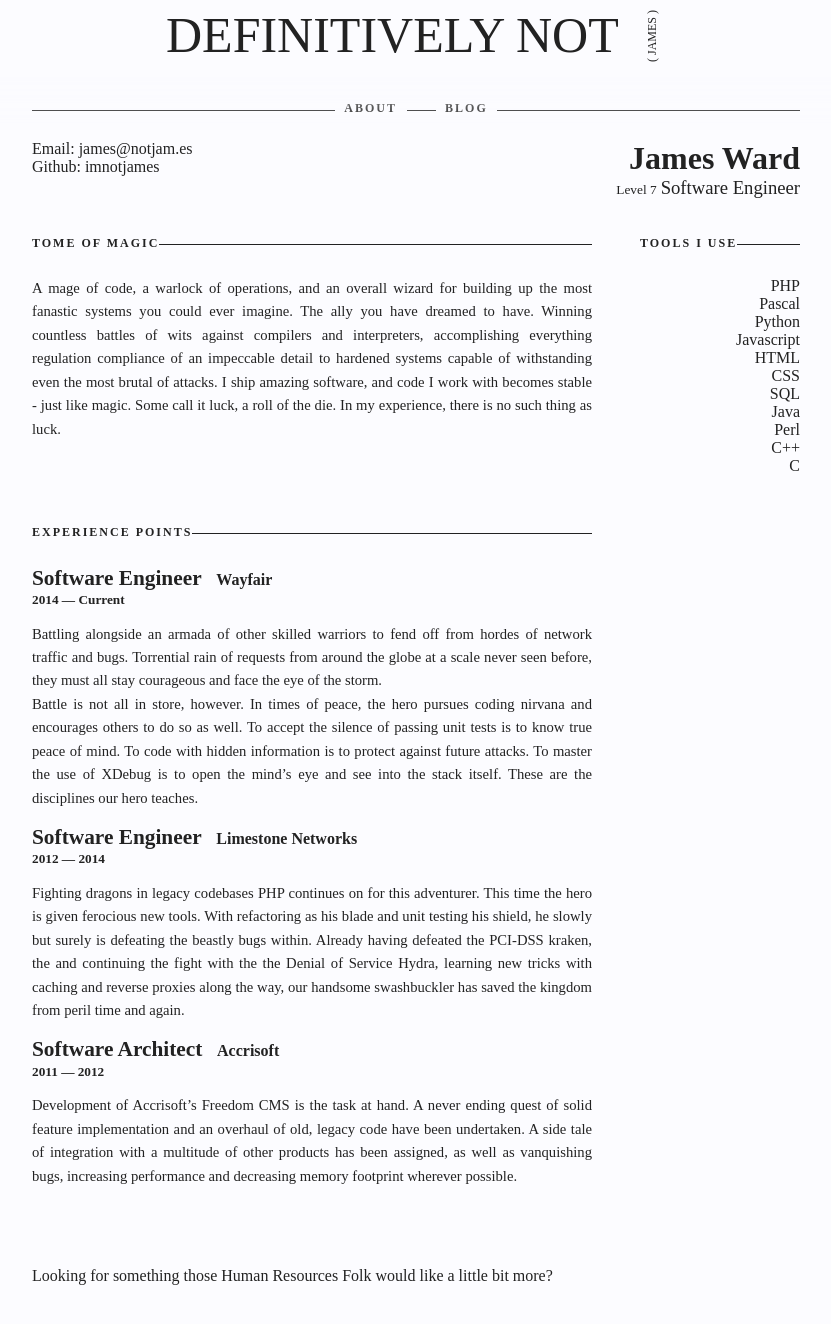
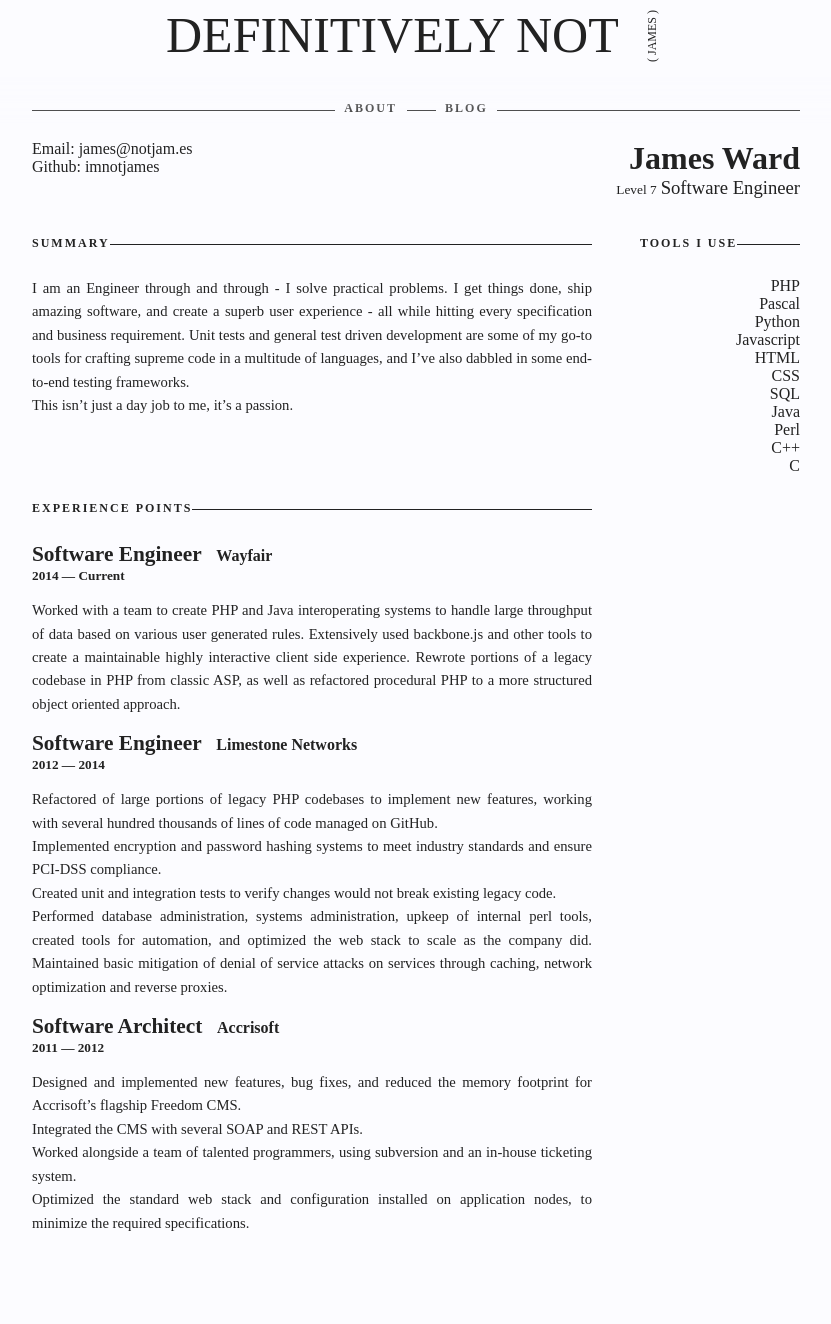
Before and after one commit to imnotjames/imnotjames.github.io, a Jekyll site: the page built from resume.html, in a window 1280 px wide and 1334 px high. Shown: the top 1324 px of the window, without its empty margins (224-1055 px from the left). Built offline with Jekyll 4.4.1, drawn with Linux system fonts in a browser that asks for light colours; some web fonts are replaced; Markdown is read by kramdown in place of the engine named in the settings.

Commit message:
remove the goofy summary since it might be harming things

```diff
--- a/_data/resume.json
+++ b/_data/resume.json
@@ -26,17 +26,7 @@
 			frameworks.
 
 
-			This isn't just a day job to me, it's a passion.",
-		"goofySummary":
-			"A mage of code, a warlock of operations, and an overall wizard for
-			building up the most fanastic systems you could ever imagine. The
-			ally you have dreamed to have. Winning countless battles of wits
-			against compilers and interpreters, accomplishing everything
-			regulation compliance of an impeccable detail to hardened systems
-			capable of withstanding even the most brutal of attacks. I ship
-			amazing software, and code I work with becomes stable -
-			just like magic. Some call it luck, a roll of the die. In my
-			experience, there is no such thing as luck."
+			This isn't just a day job to me, it's a passion."
 	},
 	"work": [
 		{
@@ -55,21 +45,6 @@
 				Rewrote portions of a legacy codebase in PHP from classic ASP,
 				as well as refactored procedural PHP to a more structured object
 				oriented approach.",
-			"goofySummary":
-				"Battling alongside an armada of other skilled warriors to fend
-				off from hordes of network traffic and bugs.  Torrential rain of
-				requests from around the globe at a scale never seen before,
-				they must all stay courageous and face the eye of the storm.
-
-
-				Battle is not all in store, however.  In times of peace, the
-				hero pursues coding nirvana and encourages others to do so as
-				well.  To accept the silence of passing unit tests is to know
-				true peace of mind. To code with hidden information is to
-				protect against future attacks.  To master the use of XDebug is
-				to open the mind's eye and see into the stack itself.
-
-				These are the disciplines our hero teaches.",
 			"highlights": []
 		},
 		{
@@ -98,15 +73,6 @@
 				Maintained basic mitigation of denial of service attacks on
 				services through caching, network optimization and reverse
 				proxies.",
-			"goofySummary":
-				"Fighting dragons in legacy codebases PHP continues on for this
-				adventurer. This time the hero is given ferocious new tools.
-				With refactoring as his blade and unit testing his shield, he
-				slowly but surely is defeating the beastly bugs within. Already
-				having defeated the PCI-DSS kraken, the and continuing the fight
-				with the the Denial of Service Hydra, learning new tricks with
-				caching and reverse proxies along the way, our handsome
-				swashbuckler has saved the kingdom from peril time and again.",
 			"highlights": []
 		},
 		{
@@ -129,13 +95,6 @@
 
 				Optimized the standard web stack and configuration installed on
 				application nodes, to minimize the required specifications.",
-			"goofySummary":
-				"Development of Accrisoft's Freedom CMS is the task at hand. A
-				never ending quest of solid feature implementation and an
-				overhaul of old, legacy code have been undertaken. A side tale
-				of integration with a multitude of other products has been
-				assigned, as well as vanquishing bugs, increasing performance
-				and decreasing memory footprint wherever possible.",
 			"highlights": []
 		}
 	],
--- a/resume.html
+++ b/resume.html
@@ -49,11 +49,11 @@ title: Resume
 			<article id="about_summary">
 				<header>
 					<h2 class="title">
-						Tome of Magic
+						Summary
 					</h2>
 				</header>
 				<blockquote>
-					{{ resume.basics.goofySummary | markdownify }}
+					{{ resume.basics.summary | markdownify }}
 				</blockquote>
 			</article>
 
@@ -87,7 +87,7 @@ title: Resume
 								</span>
 							</h5>
 							<blockquote>
-								{{ experience.goofySummary | markdownify }}
+								{{ experience.summary | markdownify }}
 							</blockquote>
 						</li>
 					{% endfor %}
@@ -95,10 +95,4 @@ title: Resume
 			</article>
 		</div>
 	</div>
-
-	<div class="hidden-print">
-		<a class="resume-link" href="/resume_professional.html">
-			Looking for something those Human Resources Folk would like a little bit more?
-		</a>
-	</div>
 </div>
--- a/resume_professional.html
+++ /dev/null
@@ -1,98 +0,0 @@
----
-layout: default
-title: Resume
----
-
-{% assign resume = site.data.resume %}
-
-<!-- You're actually reading the raw HTML..? -->
-
-<div id="resume">
-	<header class="clearfix">
-		<div class="rightColumn">
-			<h1>
-				{{ resume.basics.name }}
-			</h1>
-			<span class="level">Level 7</span>
-			<span class="position">{{ resume.basics.label }}</span>
-		</div>
-		<div class="leftColumn">
-			<div class="contact contact-email">
-				<a href="{{ site.contact.email }}" id="email">Email</a>
-				<noscript>This email address is encoded with rot13, javascript is required to decrypt it.</noscript>
-			</div>
-			{% for profile in resume.basics.profiles %}
-			<div class="contact contact-{{ profile.network | lowercase }}">
-				<a href="{{ profile.url | escape }}">{{ profile.network }}: {{ profile.username}}</a>
-			</div>
-			{% endfor %}
-		</div>
-	</header>
-
-	<div class="clearfix">
-		<div class="rightColumn" >
-			<article id="skills_tools">
-				<header title="In order of what makes the list visually pleasing">
-					<h2 class="title">
-						Tools I Use
-					</h2>
-				</header>
-				<ul>
-					{% for skill in resume.skills %}
-						<li title="{{ skill.keywords | join: ', ' }}">{{ skill.name }}</li>
-					{% endfor %}
-				</ul>
-			</article>
-		</div>
-
-		<div class="leftColumn">
-			<article id="about_summary">
-				<header>
-					<h2 class="title">
-						Summary
-					</h2>
-				</header>
-				<blockquote>
-					{{ resume.basics.summary | markdownify }}
-				</blockquote>
-			</article>
-
-			<article id="about_experience">
-				<header>
-					<h2 class="title">
-						Experience Points
-					</h2>
-				</header>
-
-				<ul>
-					{% for experience in resume.work %}
-						<li>
-							<h3 class="title">{{ experience.position }}</h3>
-							<h4 class="organization">
-								<a href="{{ experience.website | default: '#' | escape }}">
-									{{ experience.company }}
-								</a>
-							</h4>
-							<h5 class="timeframe">
-								<span title="{{ experience.startDate | escape }}">
-									{{ experience.startDate | date: '%Y' }}
-								</span>
-								&mdash;
-								<span title="{{ experience.endDate | default: 'Current' | escape }}">
-									{% if experience.endDate %}
-										{{ experience.endDate | date: '%Y'' }}
-									{% else %}
-										Current
-									{% endif %}
-								</span>
-							</h5>
-							<blockquote>
-								{{ experience.summary | markdownify }}
-							</blockquote>
-						</li>
-					{% endfor %}
-				</ul>
-			</article>
-		</div>
-	</div>
-</div>
```
